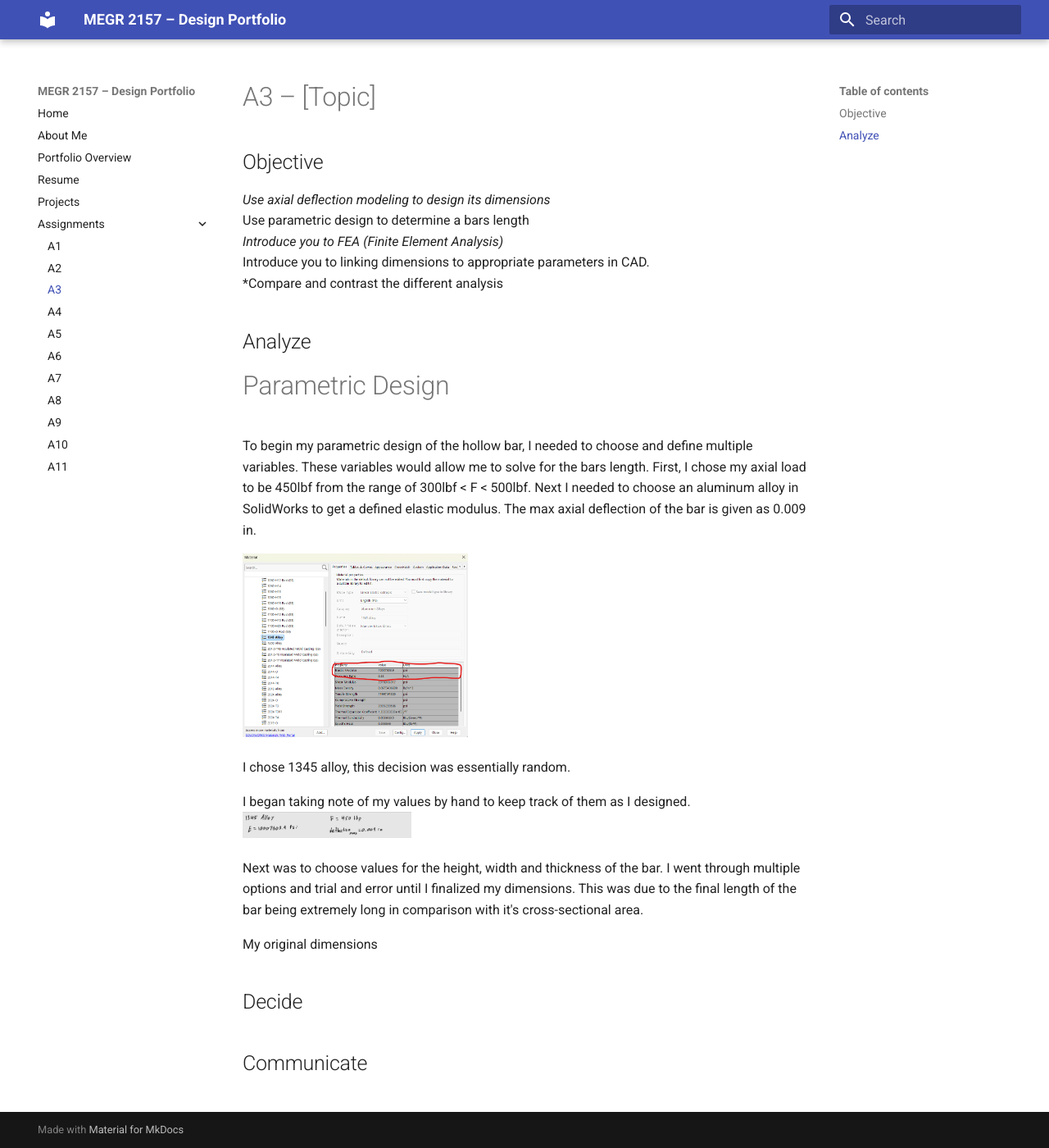
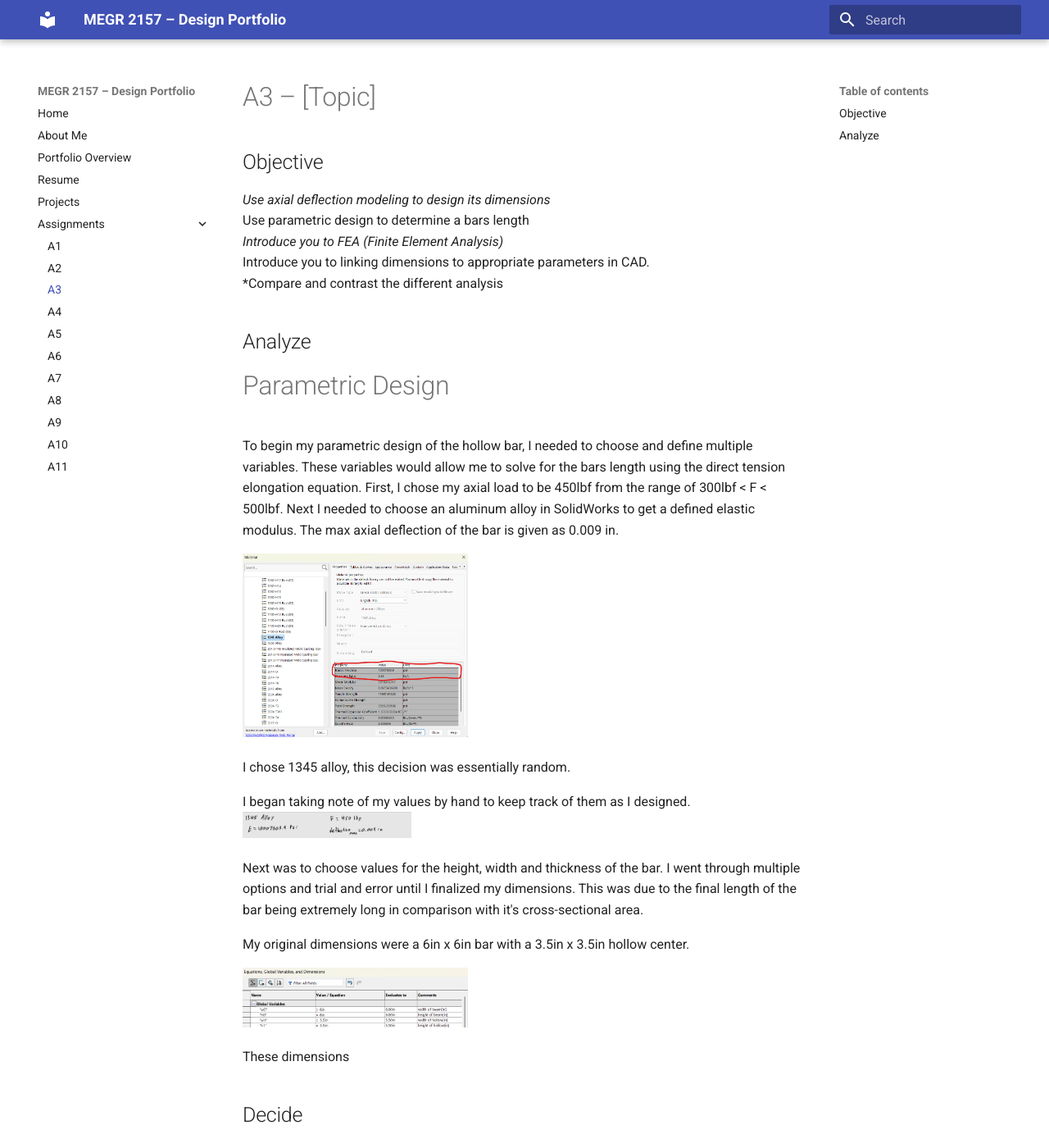
Before and after one commit to jwelch37/megr2156-portfolio, an MkDocs documentation site: the page built from docs/assignments/A03/index.md, in a window 1280 px wide and 1400 px high. Shown: the whole window at 82% size. Built offline with MkDocs 1.6.1 and Material for MkDocs 9.7.7, drawn with Linux system fonts in a browser that asks for light colours.

Commit message:
Clarify parametric design details and dimensions
Updated the description of the parametric design process and clarified the dimensions of the hollow bar.

```diff
--- a/docs/assignments/A03/index.md
+++ b/docs/assignments/A03/index.md
@@ -11,9 +11,10 @@
 
 # Parametric Design
 
-To begin my parametric design of the hollow bar, I needed to choose and define multiple variables. These variables would allow me to solve for the bars length. First, I chose my axial load to be 450lbf from the range of 300lbf < F < 500lbf. Next I needed to choose an aluminum alloy in SolidWorks to get a defined elastic modulus. The max axial deflection of the bar is given as 0.009 in.
+To begin my parametric design of the hollow bar, I needed to choose and define multiple variables. These variables would allow me to solve for the bars length using the direct tension elongation equation. First, I chose my axial load to be 450lbf from the range of 300lbf < F < 500lbf. Next I needed to choose an aluminum alloy in SolidWorks to get a defined elastic modulus. The max axial deflection of the bar is given as 0.009 in.
 
 <img src="aluminum.png" alt="Alt Text" width="40%">
+
 
 I chose 1345 alloy, this decision was essentially random.
 
@@ -22,8 +23,11 @@ I began taking note of my values by hand to keep track of them as I designed.
 
 Next was to choose values for the height, width and thickness of the bar. I went through multiple options and trial and error until I finalized my dimensions. This was due to the final length of the bar being extremely long in comparison with it's cross-sectional area.
 
-My original dimensions
+My original dimensions were a 6in x 6in bar with a 3.5in x 3.5in hollow center.
 
+<img src="equationswrong.png" alt="Alt Text" width="40%">
+
+These dimensions
 
 
 ## Decide
```
